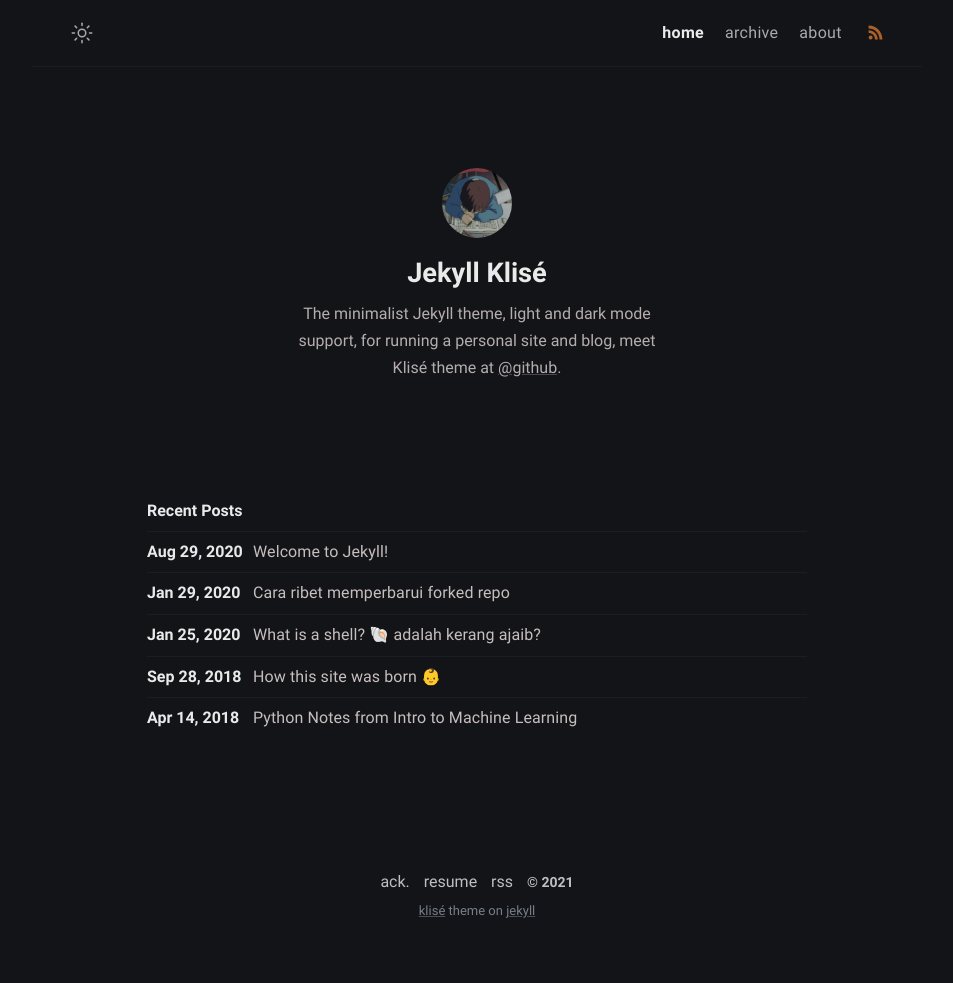
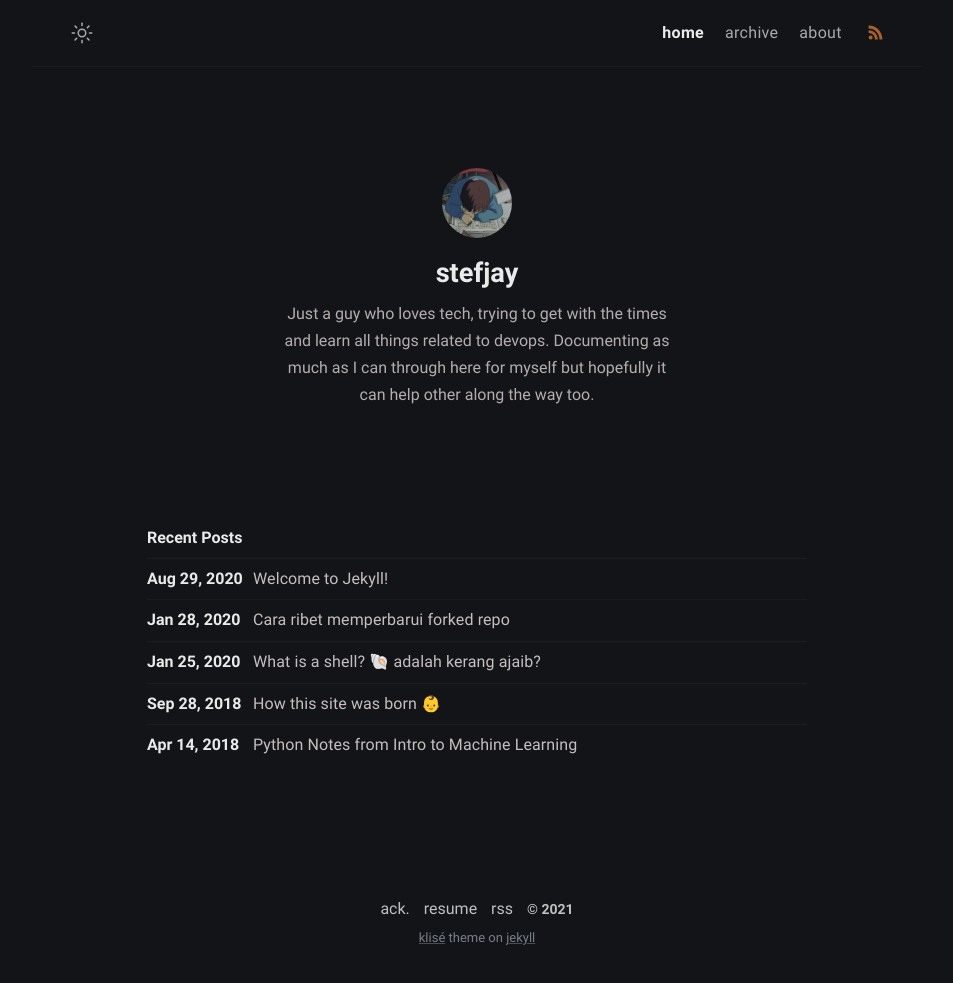
Before and after one commit to stefjay/stefjay.github.io, a Jekyll site: the page built from index.md, in a window 1280 px wide. Shown: the whole page, without its empty margins (163-1116 px from the left). Built offline with Jekyll 4.4.1, drawn with Linux system fonts in a browser that asks for light colours; before the commit the page ends 956 px from its top, so only the background shows below that.

Commit message:
Updated config

```diff
--- a/_config.yml
+++ b/_config.yml
@@ -1,29 +1,27 @@
 # Site settings
-title: Klise Theme # site title
-description: >- # site description
-  He's writing in Bahasa about web technology and experience as a journal
-  for documentation things that he learned, meet him <a href="https://github.com/piharpi" target="_blank" rel="noopener">@github</a>.
+title: stefjay.github.io | Road To Devops Blog # site title
+description: Follow along as I learn all things related to devops # site description
 lang: en-US # default lang
-timezone: Asia/Jakarta # set your timezone
+timezone: US/Phoenix # set your timezone
 image: assets/img/ogp.png # This image used for Open Graph more info https://ogp.me/
-repo: https://github.com/piharpi/jekyll-klise # site repo [optional]
+repo: https://github.com/stefjay/stefjay.github.io # site repo [optional]
 mode: dark # default theme "dark" | "light"
 
 # Profile settings
 author:
-  name: Jekyll Klisé # author name
+  name: stefjay # author name
   bio: >- # tell to the world
-    The minimalist Jekyll theme, light and dark mode support, for running a personal site and blog,
-    meet Klisé theme at <a href="https://github.com/piharpi/jekyll-klise" target="_blank" rel="noopener">@github</a>.
-  username: username # general username
-  github: github_username # github username
+    Just a guy who loves tech, trying to get with the times and learn all things related to devops.
+    Documenting as much as I can through here for myself but hopefully it can help other along the way too.
+  username: stefjay # general username
+  github: stefjay # github username
   twitter: twitter_username # twitter username
   facebook: facebook_username # facebook username
-  email: your-email@email.com # email adress
+  email: hello@stefjay.com # email adress
   avatar: /assets/img/avatar.jpg # change with your own avatar
 
 # URL settings
-url: "https://klise.now.sh" #
+url: "https://stefjay.com/blog" #
 baseurl:
 permalink: /:title/
 google_analytics: # leave it blank if not wish
```
